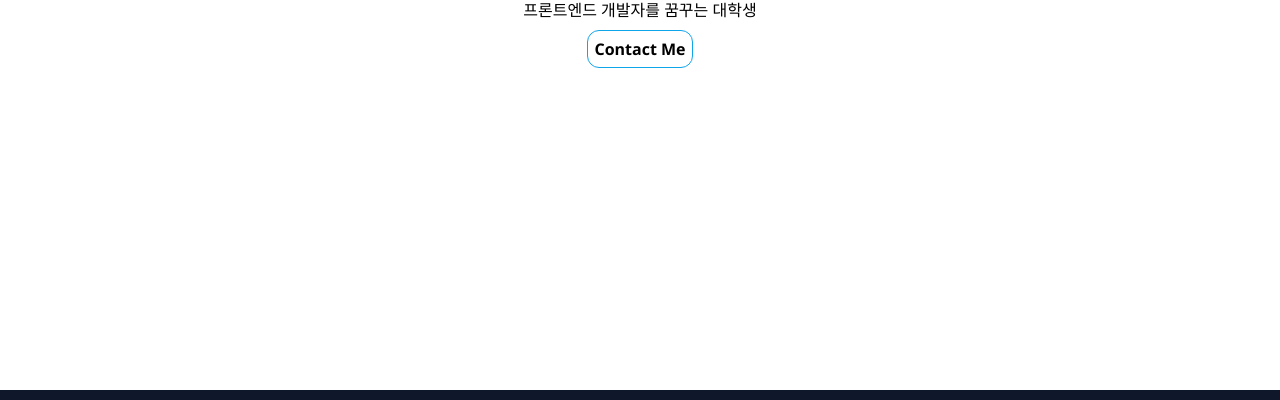
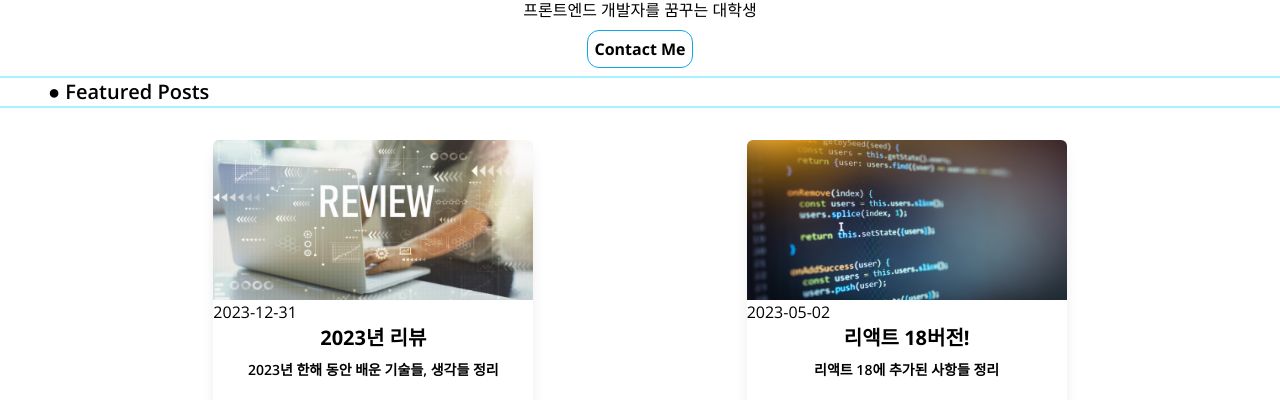
Before and after one commit to brain1401/test-my-blog-project, a Next.js app: page / in a window 1280 px wide. Shown: the part 374-774 px from the top of the page. Built offline with nearby package versions, Linux system fonts and the light colour scheme.

Commit message:
메인페이지에 FeaturedCard / PostCard 완성 및 배치 완료

```diff
--- a/src/app/layout.tsx
+++ b/src/app/layout.tsx
@@ -6,8 +6,8 @@ import Footer from "@/components/Footer";
 const inter = Open_Sans({ subsets: ["latin"] });
 
 export const metadata = {
-  title: "Create Next App",
-  description: "Generated by create next app",
+  title: "에이든의 블로그",
+  description: "Aiden Hong의 블로그",
 };
 
 export default function RootLayout({
--- a/src/app/page.tsx
+++ b/src/app/page.tsx
@@ -1,9 +1,13 @@
+import FeaturedPostCrads from "@/components/FeaturedPostCards";
 import Profile from "@/components/Profile";
 
-export default function HomePage() {
+export default async function HomePage() {
+
   return (
     <section>
-      <Profile/>
+      <Profile />
+      {/* @ts-expect-error Async Server Component */ }
+      <FeaturedPostCrads />
     </section>
   );
 }
--- /dev/null
+++ b/src/components/FeaturedPostCards.tsx
@@ -0,0 +1,15 @@
+import { getPosts } from "@/service/post";
+import PostCard from "./PostCard";
+import PostGrid from "./PostGrid";
+
+export default async function FeaturedPosts() {
+  const posts = await getPosts();
+  const featuredPost = posts.filter((post) => post.featured);
+
+  return (
+    <section>
+      <h2 className="pl-12 text-xl font-semibold border-y-2 border-cyan-200">● Featured Posts</h2>
+      <PostGrid posts={featuredPost} />
+    </section>
+  );
+}
--- /dev/null
+++ b/src/components/PostCard.tsx
@@ -0,0 +1,36 @@
+import { Post } from "@/service/post";
+import Image from "next/image";
+import Link from "next/link";
+
+type Props = {
+  post: Post;
+};
+
+export default function PostCard({ post }: Props) {
+  if (!post) {
+    console.log("PostCard 컴포넌트에 필요한 데이터 가져오는데 실패!");
+  }
+
+  return (
+    <Link href={`/posts/${post.path}`} className="m-8 block h-fit w-80">
+      <article className="rounded-md overflow-hidden shadow-lg">
+        <div className=" relative  h-40 w-full  overflow-hidden">
+          <Image
+            src={`/images/posts/${post?.path}.png`}
+            alt={post ? post.title : "오류"}
+            fill
+          />
+        </div>
+
+        <div>
+          <time className="text-end">{post.date.toString()}</time>
+          <h2 className="h-7 text-center text-xl font-bold">{post.title}</h2>
+          <p className="my-2 h-5 text-center text-sm font-semibold">{post.description}</p>
+          <div className="mx-auto my-6 w-28 rounded-xl border border-cyan-200 text-center">
+            {post.category}
+          </div>
+        </div>
+      </article>
+    </Link>
+  );
+}
--- /dev/null
+++ b/src/components/PostGrid.tsx
@@ -0,0 +1,20 @@
+import { Post } from "@/service/post"
+import PostCard from "./PostCard";
+
+type Props =  {posts: Post[]};
+
+export default function PostGrid({posts}: Props) {
+
+
+  return (
+    <>
+      <ul className="flex flex-wrap w-5/6 mx-auto justify-around">
+        {posts.map((post) => (
+          <li key={post.path} className="">
+            <PostCard post={post} />
+          </li>
+        ))}
+      </ul>
+    </>
+  );
+}
--- /dev/null
+++ b/src/service/post.ts
@@ -0,0 +1,25 @@
+import path from "path";
+import { promises as fs } from "fs";
+
+export type Post = {
+  title: string;
+  description: string;
+  date: Date;
+  category: string;
+  path: string;
+  featured: boolean;
+};
+
+export async function getPosts(): Promise<Post[]> {
+  const filepath = path.join(process.cwd(), "data", "posts.json");
+  const data = await fs.readFile(filepath, "utf-8");
+  const posts:Post[] = JSON.parse(data);
+
+  return posts.sort((a, b) => (a.date > b.date ? -1 : 1))
+}
+
+export async function getPost(path: string): Promise<Post | undefined> {
+  const posts = await getPosts();
+
+  return posts.find((item) => item.path === path);
+}
```
